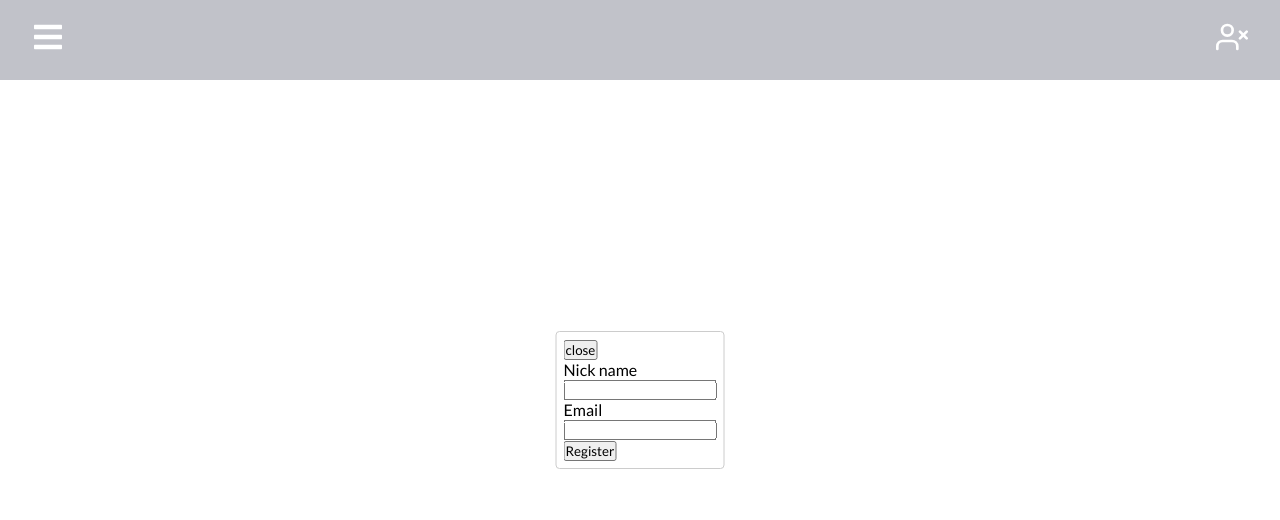
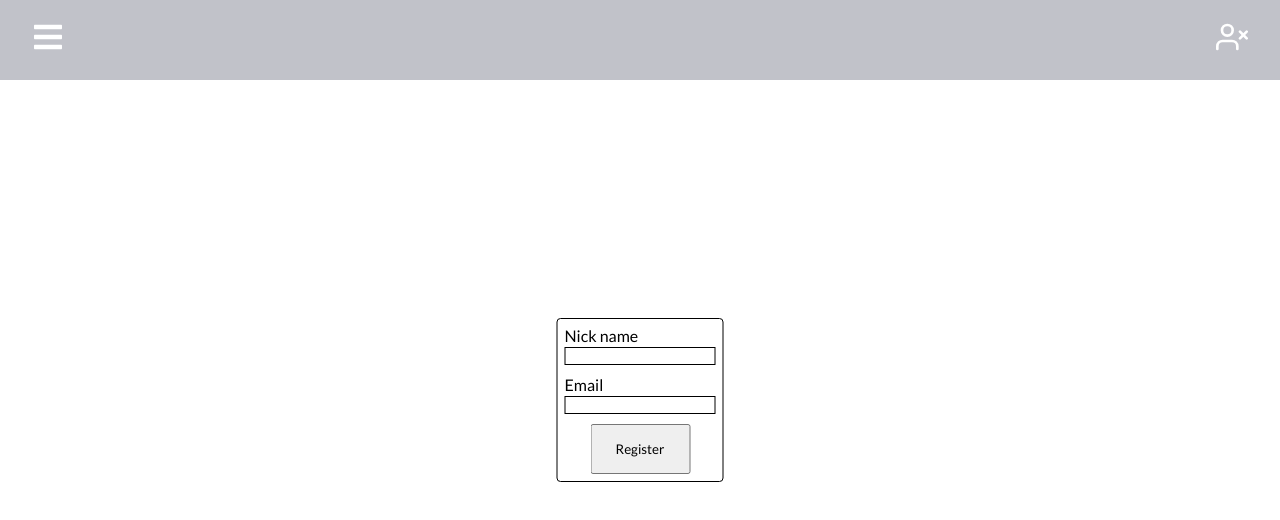
Before and after one commit to AlonBrand/wc2022, a React (Create React App) app in the folder wc2022/: page / in a window 1280 px wide. Shown: the top 520 px of the page. Built offline with nearby package versions, Linux system fonts and the light colour scheme.

Commit message:
fix connect modal style

```diff
--- a/wc2022/src/components/LoginModal.js
+++ b/wc2022/src/components/LoginModal.js
@@ -2,8 +2,6 @@ import React from 'react';
 import Modal from "react-modal";
 
 export default function LoginModal({modalIsOpen, closeModal, handleSubmit}) {
-    console.log(handleSubmit)
-
     const customStyles = {
         content: {
             position: "absolute",
@@ -14,9 +12,20 @@ export default function LoginModal({modalIsOpen, closeModal, handleSubmit}) {
             marginRight: "-50%",
             transform: "translate(-50%, -50%)",
             borderStyle: "double",
-            padding: "7px 7px 7px 7px"
+            padding: "7px 7px 7px 7px",
+            border: "1px"
         },
     };
+
+    const inputStyle = {
+        border: "1px solid black",
+        marginBottom: "10px"
+    }
+
+    const submitStyle = {
+        height: "50px",
+        width: "100px",
+    }
 
     return(
         <Modal
@@ -27,13 +36,15 @@ export default function LoginModal({modalIsOpen, closeModal, handleSubmit}) {
             ariaHideApp={false}
         >
             <div className="modal-wrapper">
-                <button onClick={closeModal}>close</button>
+                {/* <button onClick={closeModal}>close</button> */}
                 <form onSubmit={handleSubmit}>
                     <label htmlFor={"nName"}>Nick name</label><br/>
-                    <input type={"text"} name={"nName"}/><br/>
+                    <input style={inputStyle} type={"text"} name={"nName"}/><br/>
                     <label htmlFor={"email"}>Email</label><br/>
-                    <input type={"email"} name={"email"}/><br/>
-                    <input type={"submit"} value={"Register"}/>
+                    <input style={inputStyle} type={"email"} name={"email"}/><br/>
+                    <div className='submitWrapper'>
+                        <input style={submitStyle} type={"submit"} value={"Register"}/>
+                    </div>
                 </form>
             </div>
         </Modal>
--- a/wc2022/src/components/Navbar.css
+++ b/wc2022/src/components/Navbar.css
@@ -75,3 +75,7 @@
 span {
   margin-left: 16px;
 }
+
+.submitWrapper {
+  text-align: center;
+}
--- a/wc2022/src/components/Navbar.js
+++ b/wc2022/src/components/Navbar.js
@@ -1,4 +1,4 @@
-import React, { useState } from "react";
+import React, { useRef, useState } from "react";
 import { Link } from "react-router-dom";
 import { SidebarData } from "./SidebarData";
 import { IconContext } from "react-icons";
@@ -14,6 +14,7 @@ function Navbar() {
     const [isConnected, setIsConnected] = useState(false);
     const [sidebar, setSideBar] = useState(false);
     const [modalIsOpen, setModalIsOpen] = useState(true);
+    const [userName, setUserName] = useState("")
 
     const showSideBar = () => {
         setSideBar(!sidebar);
@@ -38,10 +39,10 @@ function Navbar() {
 
     const handleSubmit = (event) => {
         event.preventDefault();
-        console.log(event.target)
         postLogin({
             nickName: event.target.nName.value,
-            email: event.target.email.value
+            email: event.target.email.value,
+            updateConnectedUserName: setUserName
         })
         closeModal();
     }
@@ -60,7 +61,7 @@ function Navbar() {
                     </Link>
                     <Link to="#" className="menu-bars login" onClick={changeIsConnected}>
                         {isConnected ? (
-                            <FiIcons.FiUserCheck onClick={handleDisconnect} />
+                            <span>{userName}</span>
                         ) : (
                             <FiIcons.FiUserX onClick={handleConnect} />
                         )}
--- a/wc2022/src/utils/postLogin.js
+++ b/wc2022/src/utils/postLogin.js
@@ -1,10 +1,14 @@
-export const postLogin = async ({ nickName, email }) => {
+export const postLogin = async ({ nickName, email, updateConnectedUserName }) => {
     const requestOptions = {
         method: "POST",
         headers: { "Content-Type": "application/json" },
         body: JSON.stringify({ userName: nickName, email: email }),
     };
-
-    let response = await fetch("http://127.0.0.1:5000/log-in", requestOptions);
-    console.log(response);
+    try {
+        let response = await fetch("http://127.0.0.1:5000/log-in", requestOptions);
+        console.log(response);
+        updateConnectedUserName("Hi, Alon")
+    } catch (e) {
+        console.log("🚀 ~ file: postLogin.js ~ line 12 ~ postLogin ~ e", e);
+    }
 };
```
Also changed, not shown: 1 other file (tests, documents, lock files or other folders).
